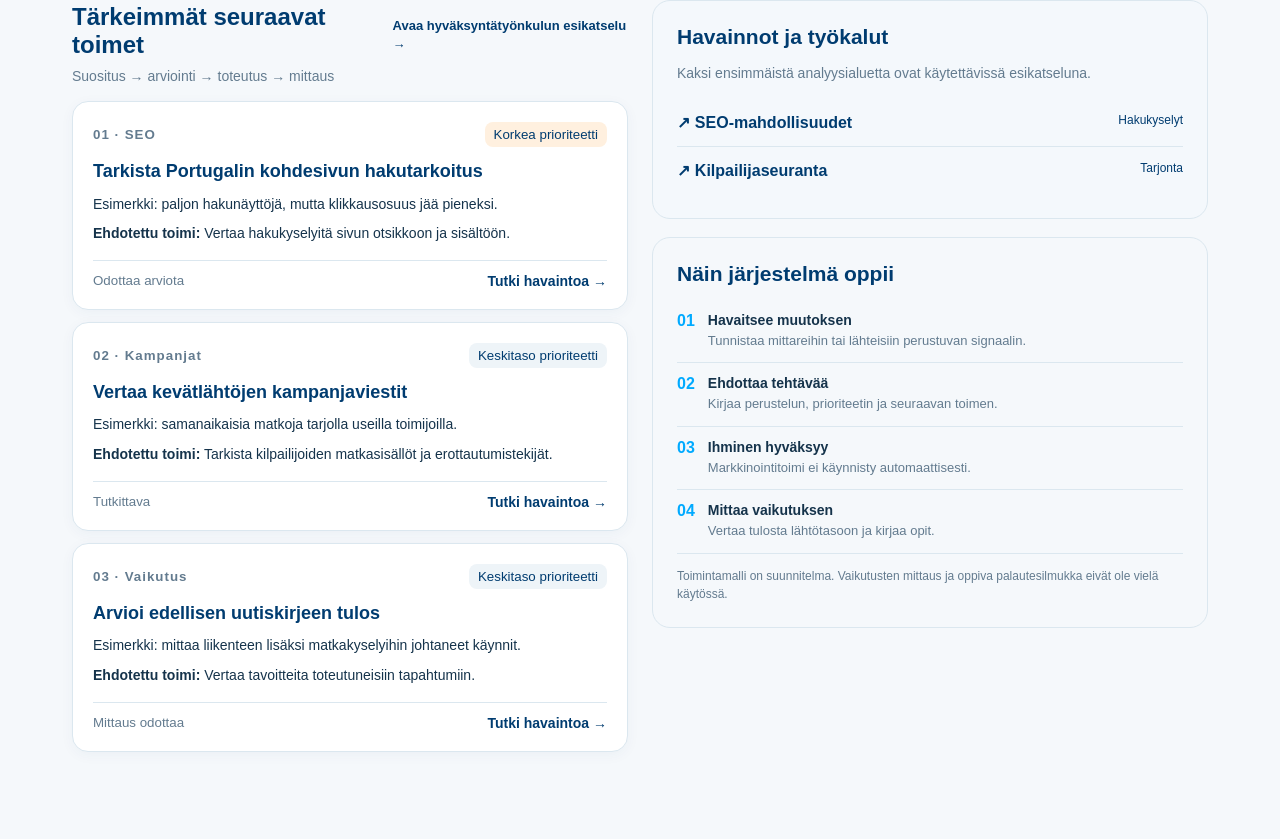
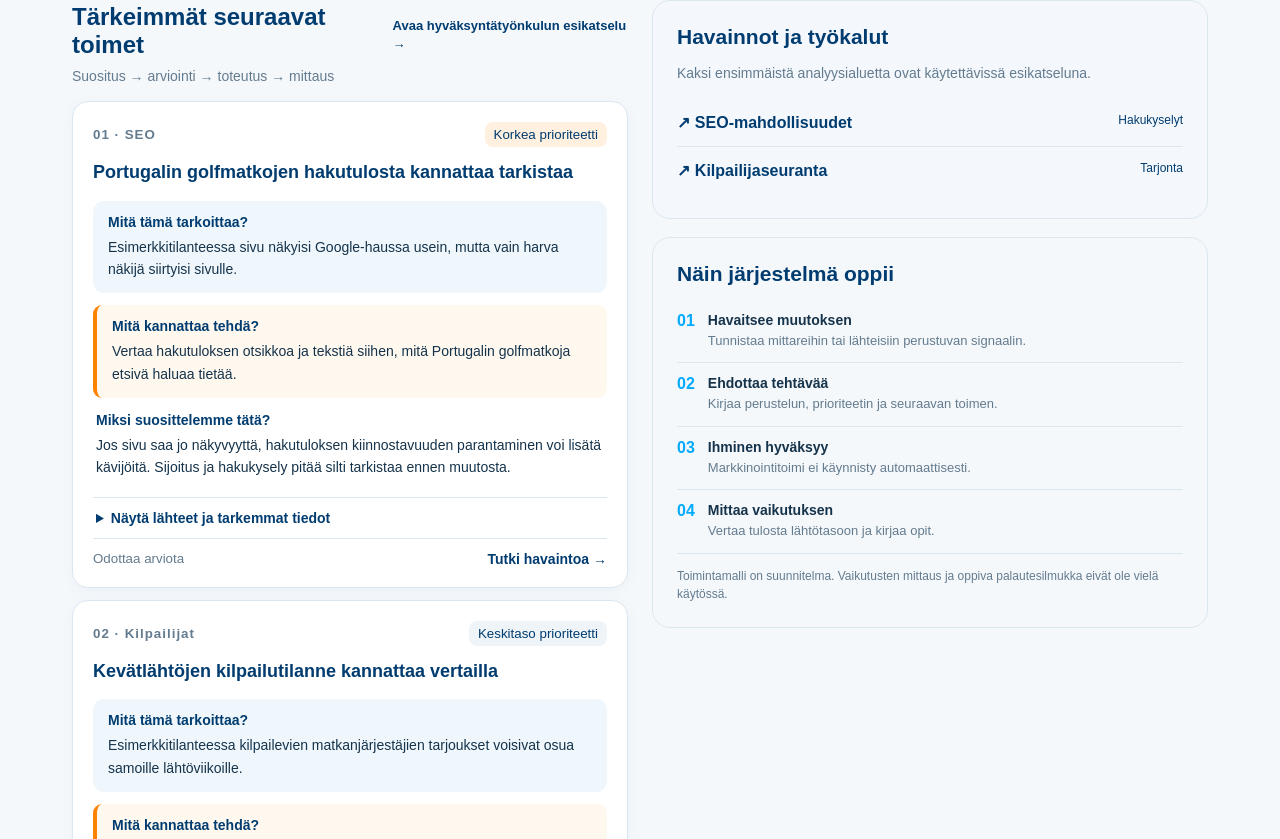
Before and after one commit to skippari-gh/golfpassi-marketing-tracker, a Next.js app: page /markkinatutka in a window 1280 px wide. Shown: the part 661-1500 px from the top of the page. Built offline with nearby package versions, Linux system fonts and the light colour scheme.

Commit message:
Show clear analysis recommendation and rationale directly on dashboard task cards

```diff
--- a/app/markkinatutka/page.tsx
+++ b/app/markkinatutka/page.tsx
@@ -4,9 +4,9 @@ export const dynamic = 'force-static'
 // Design-only preview: all figures and task examples are fictional.
 // Nothing on this page writes to Marketing Tracker or accesses analytics.
 const tasks = [
-  { id:'01', channel:'SEO', priority:'Korkea', title:'Tarkista Portugalin kohdesivun hakutarkoitus', why:'Esimerkki: paljon hakunäyttöjä, mutta klikkausosuus jää pieneksi.', next:'Vertaa hakukyselyitä sivun otsikkoon ja sisältöön.', state:'Odottaa arviota', href:'/markkinatutka/seo' },
-  { id:'02', channel:'Kampanjat', priority:'Keskitaso', title:'Vertaa kevätlähtöjen kampanjaviestit', why:'Esimerkki: samanaikaisia matkoja tarjolla useilla toimijoilla.', next:'Tarkista kilpailijoiden matkasisällöt ja erottautumistekijät.', state:'Tutkittava', href:'/markkinatutka/kilpailijat' },
-  { id:'03', channel:'Vaikutus', priority:'Keskitaso', title:'Arvioi edellisen uutiskirjeen tulos', why:'Esimerkki: mittaa liikenteen lisäksi matkakyselyihin johtaneet käynnit.', next:'Vertaa tavoitteita toteutuneisiin tapahtumiin.', state:'Mittaus odottaa', href:'/analytics' },
+  { id:'01', channel:'SEO', priority:'Korkea', title:'Portugalin golfmatkojen hakutulosta kannattaa tarkistaa', analysis:'Esimerkkitilanteessa sivu näkyisi Google-haussa usein, mutta vain harva näkijä siirtyisi sivulle.', action:'Vertaa hakutuloksen otsikkoa ja tekstiä siihen, mitä Portugalin golfmatkoja etsivä haluaa tietää.', reason:'Jos sivu saa jo näkyvyyttä, hakutuloksen kiinnostavuuden parantaminen voi lisätä kävijöitä. Sijoitus ja hakukysely pitää silti tarkistaa ennen muutosta.', detail:'Tarvitaan Search Consolen hakukyselyt, näyttökerrat, klikkaukset, keskimääräinen sijoitus ja ajanjakson vertailu. Klikkausosuus (CTR) tarkoittaa näyttökertojen osuutta, joka johti klikkaukseen.', state:'Odottaa arviota', href:'/markkinatutka/seo' },
+  { id:'02', channel:'Kilpailijat', priority:'Keskitaso', title:'Kevätlähtöjen kilpailutilanne kannattaa vertailla', analysis:'Esimerkkitilanteessa kilpailevien matkanjärjestäjien tarjoukset voisivat osua samoille lähtöviikoille.', action:'Tarkista lähtöpäivät, pakettien sisältö ja lopulliset hinnat sekä Golfpassin erottuvat vahvuudet.', reason:'Pelkkä alkaen-hinta ei kerro, ovatko matkat vertailukelpoisia. Esimerkiksi lennot, yöpymiset ja green feet voivat erota.', detail:'Oikea johtopäätös edellyttää kilpailijan alkuperäistä tarjousosoitetta, havaintopäivää sekä ennen–jälkeen-vertailua. Automaattinen kilpailijakeruu ei ole vielä käytössä.', state:'Tutkittava', href:'/markkinatutka/kilpailijat' },
+  { id:'03', channel:'Vaikutus', priority:'Keskitaso', title:'Uutiskirjeen hyötyä kannattaa arvioida myös matkakyselyillä', analysis:'Esimerkkitilanteessa uutiskirje voisi tuoda paljon sivustokävijöitä, mutta niiden kaupallinen vaikutus jäisi epäselväksi.', action:'Vertaa uutiskirjeestä tulleita käyntejä ja niiden kautta syntyneitä matkakyselyitä, jos seuranta on käytettävissä.', reason:'Avaus- ja klikkausluvut kertovat kiinnostuksesta, mutta eivät yksin siitä, syntyykö matkakyselyitä.', detail:'Tarvitaan kampanjalinkkien tunnisteet, GA4:n käynnit ja luotettavasti määritellyt matkakyselytapahtumat. Esimerkistä ei ole oikeita mittauslukuja.', state:'Mittaus odottaa', href:'/markkinatutka/tehtavat' },
 ]
 const metrics = [
   { value:'3', label:'Ehdotusta arvioitavaksi', detail:'Mallitehtäviä' },
@@ -48,9 +48,26 @@ export default function MarketIntelligencePreview() {
               <small style={{ color:C.muted, fontWeight:700, letterSpacing:1 }}>{t.id} · {t.channel}</small>
               <small style={{ background:t.priority==='Korkea'?'#fff0df':'#eef4f8', color:C.navy, padding:'5px 9px', borderRadius:8 }}>{t.priority} prioriteetti</small>
             </div>
-            <h3 style={{ fontSize:18, lineHeight:1.3, color:C.navy, margin:'13px 0 10px' }}>{t.title}</h3>
-            <p style={{ fontSize:14, lineHeight:1.55, margin:'0 0 8px' }}>{t.why}</p>
-            <p style={{ fontSize:14, lineHeight:1.55, margin:'0 0 15px' }}><strong>Ehdotettu toimi:</strong> {t.next}</p>
+            <h3 style={{ fontSize:18, lineHeight:1.35, color:C.navy, margin:'13px 0 16px' }}>{t.title}</h3>
+            <div style={{ display:'grid', gap:12 }}>
+              <section style={{ background:'#eff7fc', borderRadius:11, padding:'13px 15px' }}>
+                <strong style={{ display:'block', color:C.navy, fontSize:14 }}>Mitä tämä tarkoittaa?</strong>
+                <p style={{ fontSize:14, lineHeight:1.6, margin:'6px 0 0' }}>{t.analysis}</p>
+              </section>
+              <section style={{ background:'#fff8ef', borderLeft:'4px solid '+C.orange, borderRadius:9, padding:'13px 15px' }}>
+                <strong style={{ display:'block', color:C.navy, fontSize:14 }}>Mitä kannattaa tehdä?</strong>
+                <p style={{ fontSize:14, lineHeight:1.6, margin:'6px 0 0' }}>{t.action}</p>
+              </section>
+              <section style={{ padding:'2px 3px 6px' }}>
+                <strong style={{ display:'block', color:C.navy, fontSize:14 }}>Miksi suosittelemme tätä?</strong>
+                <p style={{ fontSize:14, lineHeight:1.6, margin:'6px 0 0' }}>{t.reason}</p>
+              </section>
+              <details style={{ borderTop:'1px solid '+C.border, padding:'12px 3px' }}>
+                <summary style={{ cursor:'pointer', color:C.navy, fontSize:14, fontWeight:700 }}>Näytä lähteet ja tarkemmat tiedot</summary>
+                <p style={{ fontSize:13, lineHeight:1.65, color:C.muted }}>{t.detail}</p>
+                <p style={{ fontSize:13, color:C.muted, marginBottom:0 }}>Esimerkki, ei vahvistettua havaintoa. Lähde ja mittauspäivä puuttuvat.</p>
+              </details>
+            </div>
             <div style={{ borderTop:'1px solid '+C.border, paddingTop:12, display:'flex', justifyContent:'space-between', alignItems:'center', flexWrap:'wrap', gap:8 }}>
               <small style={{ color:C.muted }}>{t.state}</small>
               <Link href={t.href} style={{ color:C.navy, fontSize:14, fontWeight:700 }}>Tutki havaintoa →</Link>
```
